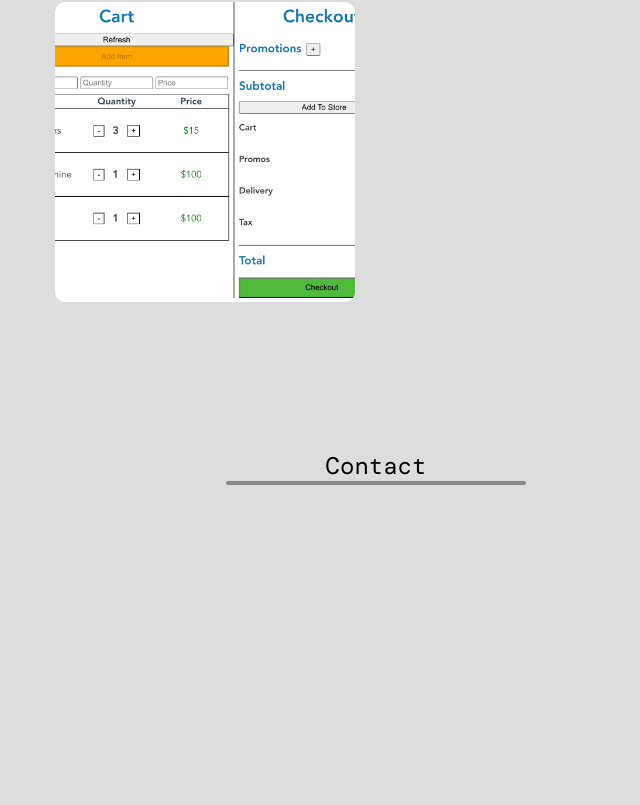
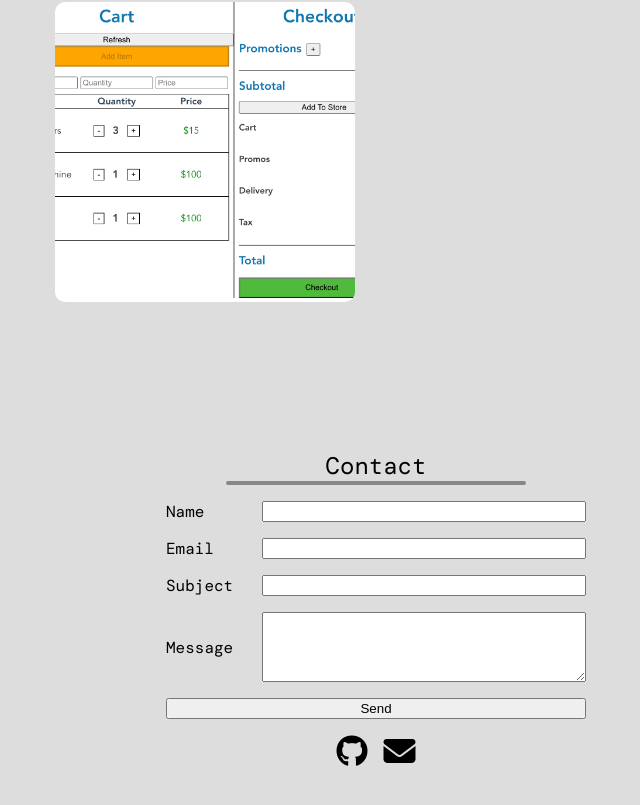
Before and after one commit to joshuaanastasakis/Website, a Vue app: page / in a window 1280 px wide. Shown: the part 1397-2202 px from the top of the page, without its empty margins (264-904 px from the left). Before the commit the page ends 2074 px from the top, so only its background shows below. Built offline with nearby package versions, Linux system fonts and the light colour scheme; a web font is replaced by a local one.

Commit message:
started contact section form

```diff
--- a/package.json
+++ b/package.json
@@ -13,7 +13,9 @@
     "format": "prettier --write src/"
   },
   "dependencies": {
+    "@emailjs/browser": "^3.11.0",
     "@vueuse/core": "^10.1.0",
+    "emailjs": "^4.0.1",
     "firebase": "^9.21.0",
     "pinia": "^2.0.32",
     "vue": "^3.2.47",
--- /dev/null
+++ b/src/assets/contact.css
@@ -0,0 +1,47 @@
+.icon-container {
+    padding: 1rem;
+    display: flex;
+    flex-direction: row;
+    gap: 1rem;
+}
+
+.icon-container *:hover {
+    cursor: pointer;
+}
+
+form {
+    margin-top: 1rem;
+    margin-bottom: 1rem;
+    display: flex;
+    flex-direction: column;
+    gap: 1rem;
+    width: 100%;
+    max-width: calc(5.25rem * 5);
+}
+
+.input-section {
+    display: grid;
+    grid-template-columns: auto 1fr;
+    justify-content: right;
+    align-items: center;
+}
+
+.input-section label {
+    width: 6rem;
+}
+
+textarea {
+    height: 4rem;
+}
+
+@media (max-width: 400px) {
+    .input-section {
+        display: flex;
+        flex-direction: column;
+    }
+
+    .input-section *{
+        width: 100% !important;
+        justify-content: flex-start;
+    }
+}
--- a/src/assets/main.css
+++ b/src/assets/main.css
@@ -1,6 +1,7 @@
 @import './intro.css';
 @import './about.css';
 @import './projects.css';
+@import './contact.css';
 
 
 body {
--- a/src/components/ContactSection.vue
+++ b/src/components/ContactSection.vue
@@ -1,16 +1,45 @@
 <script lang="ts">
 import Divider from './Divider.vue'
+import Icon from './icons/Icon.vue';
+import emailjs from '@emailjs/browser';
+
 export default {
-    onScroll (e: Event) {
-        console.log(e)
+  methods: {
+    sendEmail() {
+      console.log(this.$refs.form)
     }
+  }
 }
+
 </script>
 
 <template>
   <div id="contact" class="section">
     <h2>Contact</h2>
     <Divider />
+    <form ref="form" @submit.prevent="sendEmail">
+      <div class="input-section">
+        <label>Name</label>
+        <input type="text" name="name">
+      </div>
+      <div class="input-section">
+        <label>Email</label>
+        <input type="text" name="email">
+      </div>
+      <div class="input-section">
+        <label>Subject</label>
+        <input type="text" name="subject">
+      </div>
+      <div class="input-section">
+        <label>Message</label>
+        <textarea name="message"></textarea>
+      </div>
+      <input class="submit-button" type="submit" value="Send">
+    </form>
+    <div class="icon-container">
+      <Icon title="github2xl"></Icon>
+      <Icon title="email2xl"></Icon>
+    </div>
   </div>
 </template>
 
--- a/src/components/icons/Icon.vue
+++ b/src/components/icons/Icon.vue
@@ -2,16 +2,19 @@
 
 
 const props = defineProps<{
-  title: string
+  title: string,
+  href?: string,
 }>();
 </script>
 
 <template>
-  <i v-if="props.title.includes('github')" class="fa-brands fa-github fa-xl"></i>
-  <i v-else-if="props.title.includes('react')" class="fa-brands fa-react fa-xl"></i>
-  <i v-else-if="props.title.includes('python')" class="fa-brands fa-python fa-xl"></i>
-  <i v-else-if="props.title.includes('vue')" class="fa-brands fa-vuejs fa-xl"></i>
-  <svg v-else-if="props.title.includes('firebase')" id="firebase-icon" xmlns="http://www.w3.org/2000/svg" class="icon icon-tabler icon-tabler-brand-firebase" width="24" height="24" viewBox="0 0 24 24" stroke-width="2" stroke="currentColor" fill="none" stroke-linecap="round" stroke-linejoin="round"> <path stroke="none" d="M0 0h24v24H0z" fill="none"/> <path d="M4.53 17.05l6.15 -11.72h-.02c.38 -.74 1.28 -1.02 2.01 -.63c.26 .14 .48 .36 .62 .62l1.06 2.01" /> <path d="M15.47 6.45c.58 -.59 1.53 -.59 2.11 -.01c.22 .22 .36 .5 .41 .81l1.5 9.11c.1 .62 -.2 1.24 -.76 1.54l-6.07 2.9c-.46 .25 -1.01 .26 -1.46 0l-6.02 -2.92c-.55 -.31 -.85 -.92 -.75 -1.54l1.96 -12.04c.12 -.82 .89 -1.38 1.7 -1.25c.46 .07 .87 .36 1.09 .77l1.24 1.76" /> <path d="M4.57 17.18l10.93 -10.68" /> </svg>
+  <i v-if="props.title === 'github'" class="fa-brands fa-github fa-xl"></i>
+  <i v-else-if="props.title === 'github2xl'" class="fa-brands fa-github fa-2xl" :href="props.href"></i>
+  <i v-else-if="props.title === 'react'" class="fa-brands fa-react fa-xl"></i>
+  <i v-else-if="props.title === 'python'" class="fa-brands fa-python fa-xl"></i>
+  <i v-else-if="props.title === 'vue'" class="fa-brands fa-vuejs fa-xl"></i>
+  <svg v-else-if="props.title === 'firebase'" id="firebase-icon" xmlns="http://www.w3.org/2000/svg" class="icon icon-tabler icon-tabler-brand-firebase" width="24" height="24" viewBox="0 0 24 24" stroke-width="2" stroke="currentColor" fill="none" stroke-linecap="round" stroke-linejoin="round"> <path stroke="none" d="M0 0h24v24H0z" fill="none"/> <path d="M4.53 17.05l6.15 -11.72h-.02c.38 -.74 1.28 -1.02 2.01 -.63c.26 .14 .48 .36 .62 .62l1.06 2.01" /> <path d="M15.47 6.45c.58 -.59 1.53 -.59 2.11 -.01c.22 .22 .36 .5 .41 .81l1.5 9.11c.1 .62 -.2 1.24 -.76 1.54l-6.07 2.9c-.46 .25 -1.01 .26 -1.46 0l-6.02 -2.92c-.55 -.31 -.85 -.92 -.75 -1.54l1.96 -12.04c.12 -.82 .89 -1.38 1.7 -1.25c.46 .07 .87 .36 1.09 .77l1.24 1.76" /> <path d="M4.57 17.18l10.93 -10.68" /> </svg>
+  <a v-else-if="props.title === 'email2xl'" class="fa-solid fa-envelope fa-2xl" href="mailto:joshuaanastasakis@gmail.com?subject=Web%20Development%20Inquiry"></a>
 </template>
 
 <style scoped>
```
Also changed, not shown: 1 other file (tests, documents, lock files or other folders).
